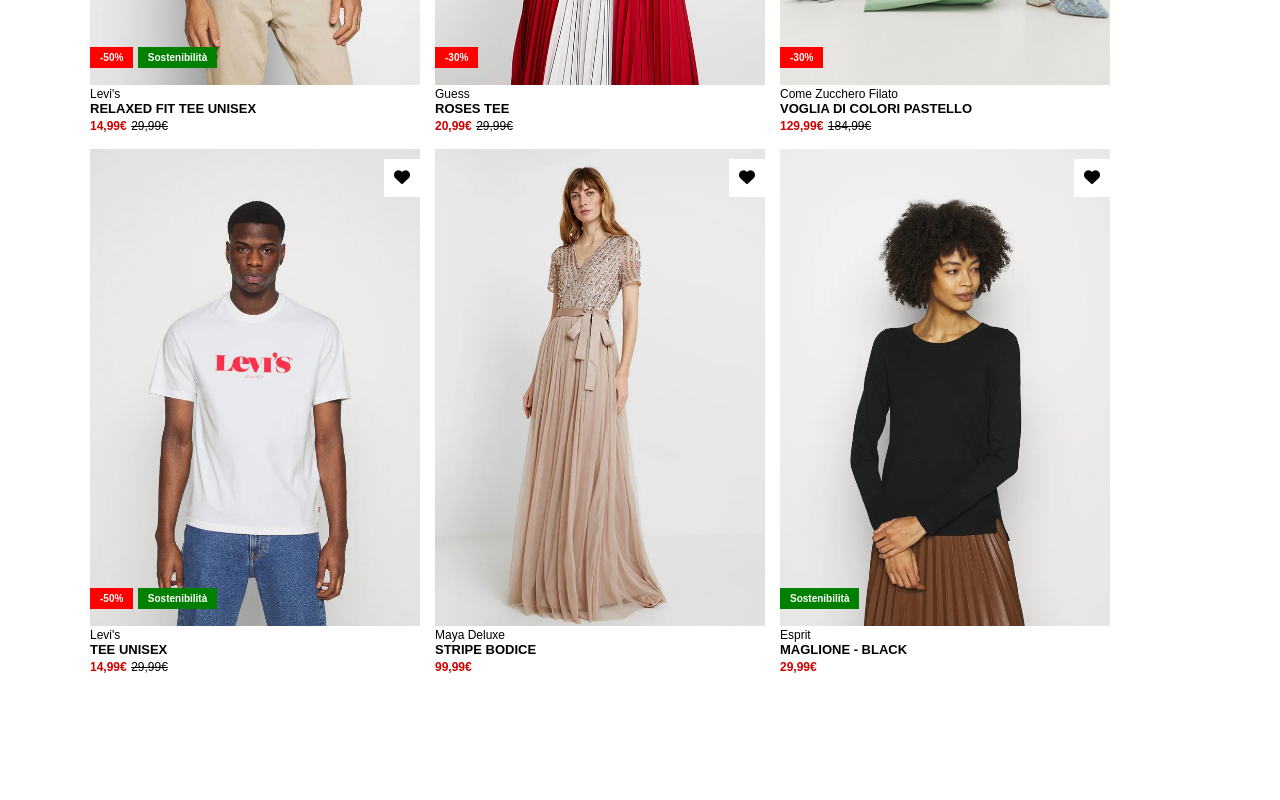
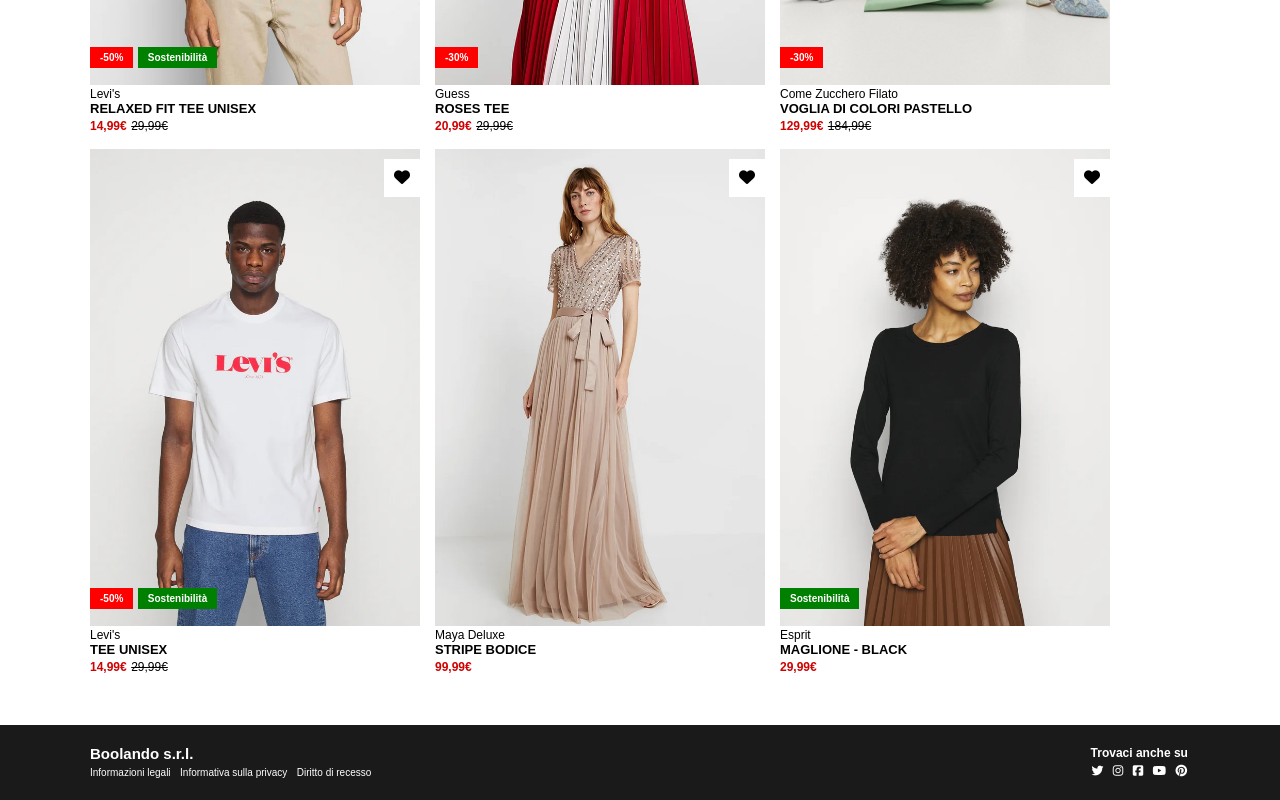
Before and after one commit to arielmusa/html-css-boolando, a plain HTML site: page index.html in a window 1280 px wide. Shown: the part 488-1288 px from the top of the page. Before the commit the page ends 1213 px from the top, so only its background shows below. Drawn offline with Linux system fonts and the light colour scheme.

Commit message:
add footer

```diff
--- a/css/style.css
+++ b/css/style.css
@@ -15,6 +15,7 @@
   display: inline-block;
   font-size: 10px;
   font-weight: bold;
+  padding-right: 5px;
 }
 
 a {
@@ -82,6 +83,7 @@
   cursor: pointer;
 }
 
+/************ CARD IMAGE ******************/
 .card-image {
   position: relative;
 }
@@ -129,6 +131,8 @@
   color: rgb(205, 3, 3);
 }
 
+/************ CARD CONTENT ******************/
+
 .card-content {
   color: black;
 }
@@ -156,3 +160,32 @@
 .card-content .item-discount-price {
   text-decoration: line-through;
 }
+
+/************ FOOTER ******************/
+footer {
+  background-color: #1a1a1a;
+  color: white;
+  padding: 20px 0px;
+}
+
+footer .row {
+  justify-content: space-between;
+}
+
+footer h3 {
+  font-size: 15px;
+}
+
+footer li {
+  font-weight: 500;
+}
+
+footer .footer-icons {
+  font-size: 12px;
+  font-weight: bold;
+  text-align: center;
+}
+
+footer .footer-icons > i {
+  padding: 5px 3px 0px 3px;
+}
--- a/index.html
+++ b/index.html
@@ -203,5 +203,27 @@
         </div>
       </section>
     </main>
+    <footer>
+      <div class="container">
+        <div class="row">
+          <div class="footer-main">
+            <h3>Boolando s.r.l.</h3>
+            <ul>
+              <li>Informazioni legali</li>
+              <li>Informativa sulla privacy</li>
+              <li>Diritto di recesso</li>
+            </ul>
+          </div>
+          <div class="footer-icons">
+            <p>Trovaci anche su</p>
+            <i class="fa-brands fa-twitter"></i>
+            <i class="fa-brands fa-instagram"></i>
+            <i class="fa-brands fa-square-facebook"></i>
+            <i class="fa-brands fa-youtube"></i>
+            <i class="fa-brands fa-pinterest"></i>
+          </div>
+        </div>
+      </div>
+    </footer>
   </body>
 </html>
```
